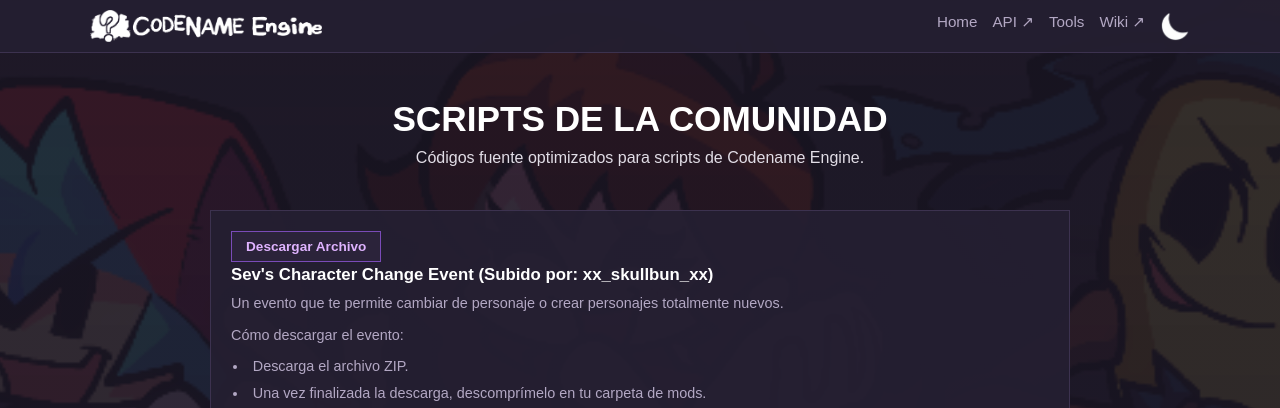
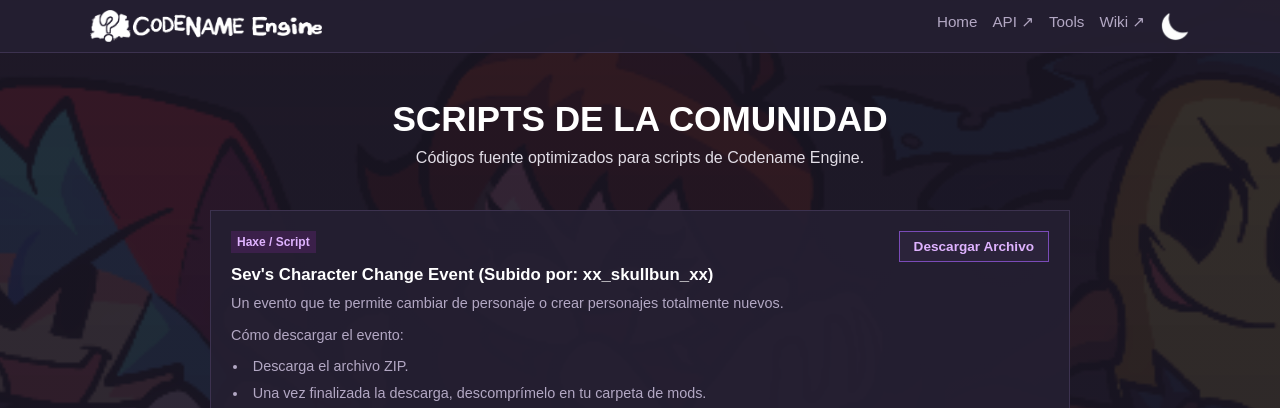
Before and after one commit to Jean-117/githubCodenameTest, a plain HTML site: page snippets.html in a window 1280 px wide. Shown: the top 408 px of the page. Drawn offline with Linux system fonts and the light colour scheme.

Commit message:
Update snippets.html

```diff
--- a/snippets.html
+++ b/snippets.html
@@ -35,6 +35,7 @@
         <div class="grid-cards" style="gap: 30px;">
             <div class="card" style="padding: 20px; position: relative;">
                 <div style="display: flex; justify-content: space-between; align-items: center;">
+                    <div class="card-tag haxe">Haxe / Script</div>
                     <button class="btn-download" data-download="downloads/Change_Character.zip"
                         data-filename="Change_Character.zip">
                         Descargar Archivo
```
